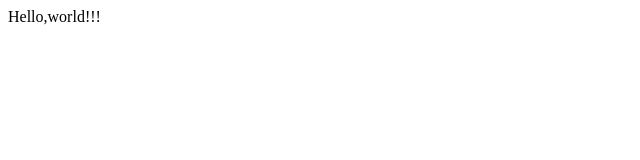
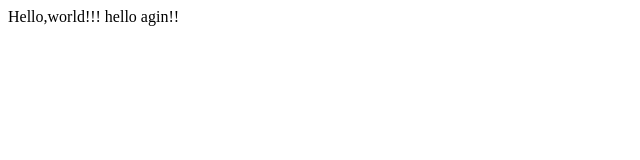
Before and after one commit to zuhthisahan/lecture0, a plain HTML site: page hello.html in a window 1280 px wide. Shown: the whole page, without its empty margins (0-640 px from the left). Drawn offline with Linux system fonts and the light colour scheme.

Commit message:
Update hello.html

```diff
--- a/hello.html
+++ b/hello.html
@@ -5,6 +5,6 @@
 	<title>My first web Page  </title>
 </head>
 <body>
-   Hello,world!!!
+   Hello,world!!! hello agin!!
 </body>
 </html>
```
